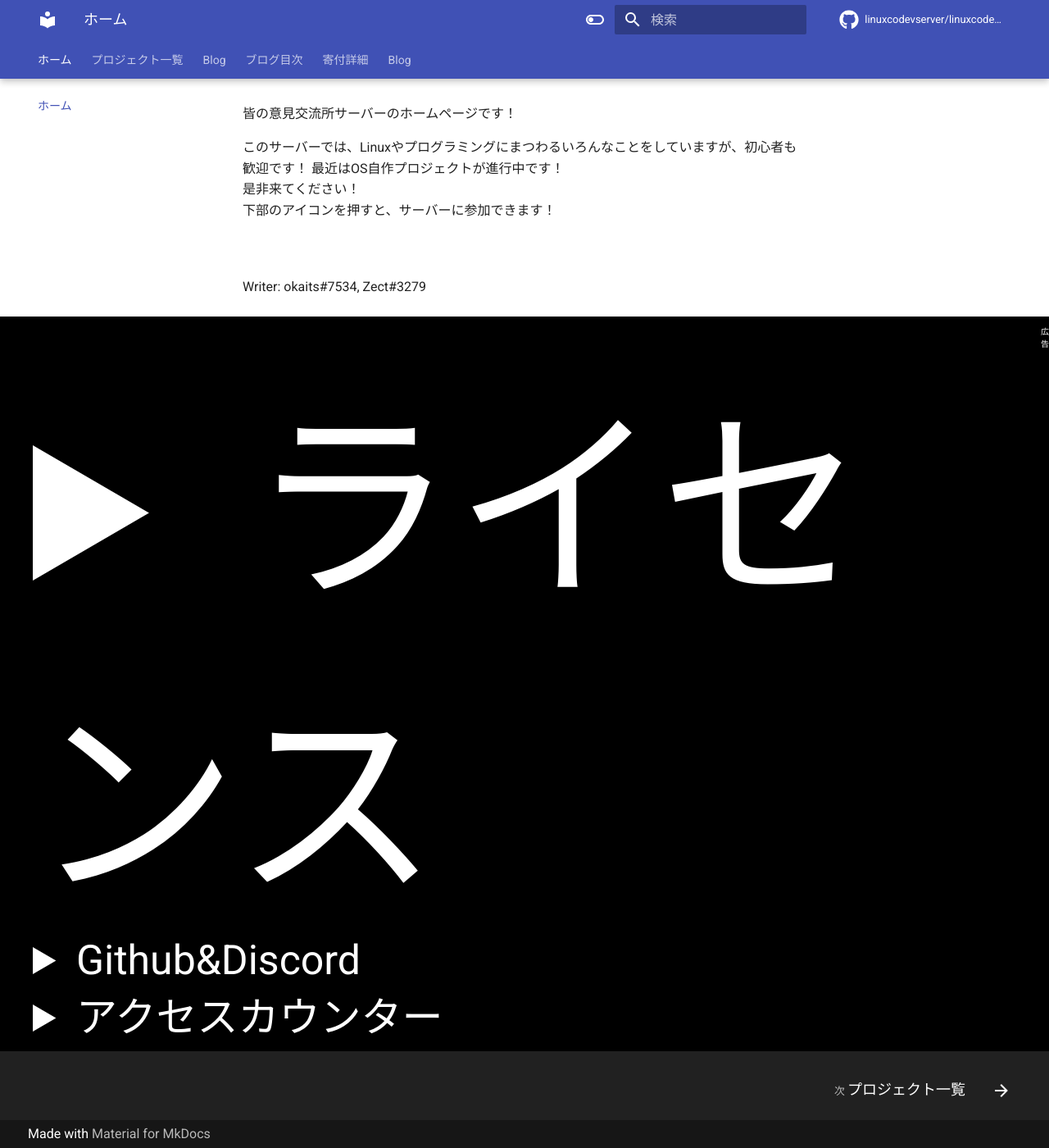
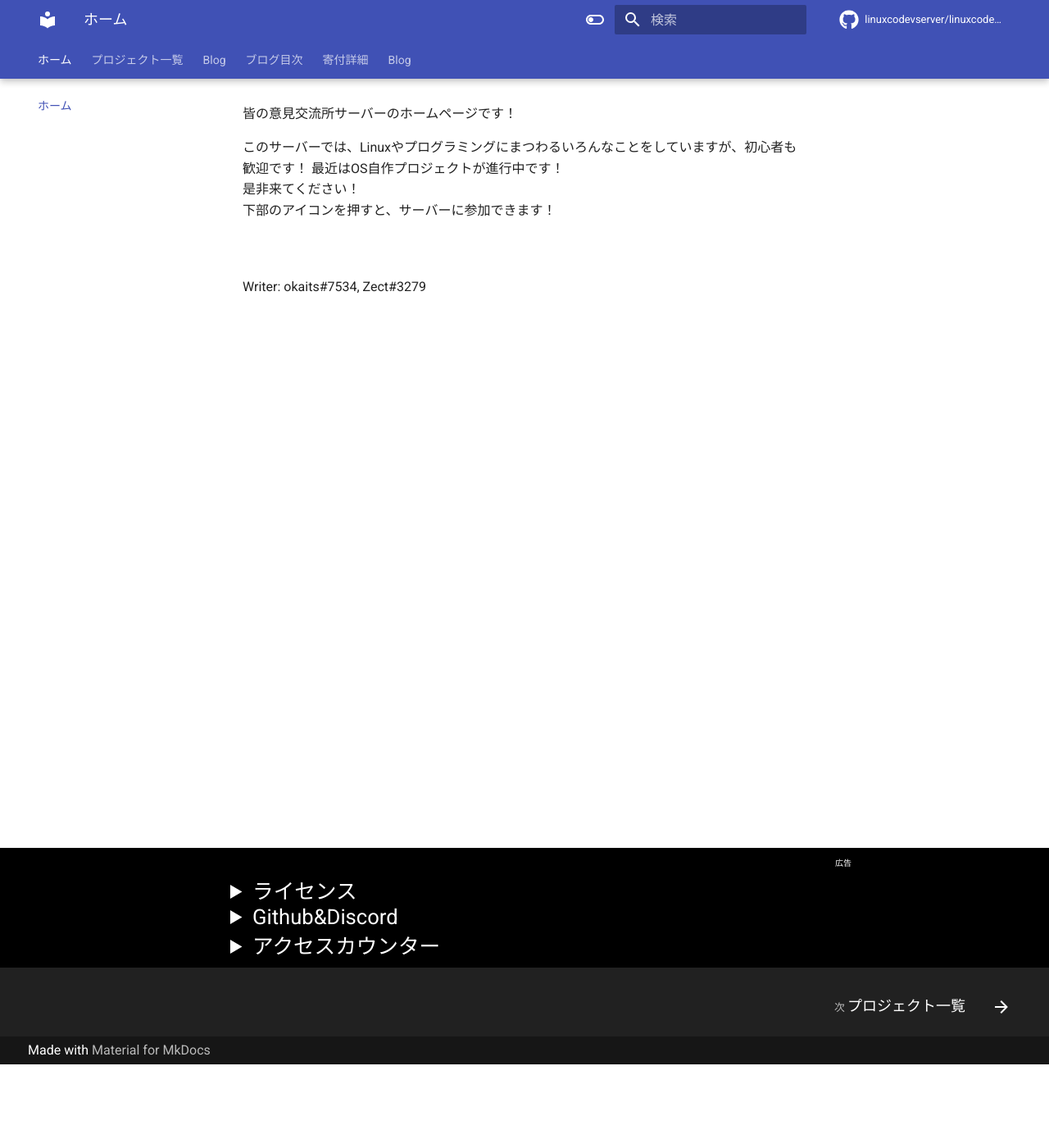
Before and after one commit to linuxcodevserver/linuxcodevserver.github.io, an MkDocs documentation site: the page built from docs/index.md, in a window 1280 px wide and 1400 px high, scrolled down 102 px. Shown: the whole window at 82% size. Built offline with MkDocs 1.6.1 and Material for MkDocs 9.7.7, drawn with Linux system fonts in a browser that asks for light colours; comment, search, counter and statistics services are not loaded.

Commit message:
[update] サイズ調整

```diff
--- a/overrides/partials/footer.html
+++ b/overrides/partials/footer.html
@@ -7,7 +7,7 @@
   -webkit-user-select: none;
   user-select: none;
   cursor: pointer;
-  font-size: 500%
+  font-size: 160%
   }
 </style>
 <div style="background-color: black; color: white;">
@@ -15,13 +15,13 @@
   <li style="text-align: left;" class="footer-li">
   <br>
   <br>
-  <details style="font-size: 500%"><summary class="noselect">ライセンス</summary><a href="http://creativecommons.org/licenses/by-sa/4.0/"><img alt="Creative Commons License" style="border-width:0; margin-left: 0.3cm;" src="https://i.creativecommons.org/l/by-sa/4.0/88x31.png" /></a><br><span style="margin-left: 0.3cm;" onclick="location.href='https://linuxcodevserver.github.io';">皆の意見交流所公式サイト</span><span> by </span><span onclick="location.href='https://discord.com/invite/sUdAE64Zc7';">Zect#3279, okaits#7534(皆の意見交流所)</span><span> is licensed under a </span><span onclick="location.href='http://creativecommons.org/licenses/by-sa/4.0/';">Creative Commons Attribution-ShareAlike 4.0 International License</span>.<span style="margin-right: 30%;"></span><br><br></details>
-  <details>
+  <details style="font-size: 160%"><summary class="noselect">ライセンス</summary><a href="http://creativecommons.org/licenses/by-sa/4.0/"><img alt="Creative Commons License" style="border-width:0; margin-left: 0.3cm;" src="https://i.creativecommons.org/l/by-sa/4.0/88x31.png" /></a><br><span style="margin-left: 0.3cm;" onclick="location.href='https://linuxcodevserver.github.io';">皆の意見交流所公式サイト</span><span> by </span><span onclick="location.href='https://discord.com/invite/sUdAE64Zc7';">Zect#3279, okaits#7534(皆の意見交流所)</span><span> is licensed under a </span><span onclick="location.href='http://creativecommons.org/licenses/by-sa/4.0/';">Creative Commons Attribution-ShareAlike 4.0 International License</span>.<span style="margin-right: 30%;"></span><br><br></details>
+  <details style="font-size: 160%">
     <summary class="noselect">Github&Discord</summary>
     <a href="https://github.com/linuxcodevserver/linuxcodevserver.github.io" style="margin-left: 0.2cm;"><img src="https://linuxcodevserver.github.io/linuxcodevblog/img/github.png" alt="Github" style="width: 2cm;"></a><br>
     <a href="https://discord.com/invite/sUdAE64Zc7" style="margin-left: 0.2cm;"><img src="https://encrypted-tbn0.gstatic.com/images?q=tbn:ANd9GcQ5nfqO4NZWwz5Tg6FYeHMX8O1UUj9bSYNqPw&usqp=CAU" alt="Discord Invite" style="width: 2cm;"></a><br>
   </details>
-  <details>
+  <details style="font-size: 160%">
     <summary class="noselect">アクセスカウンター</summary>
     <div style="margin-left: 0.2cm"><script language="javascript" type="text/javascript" src="//counter1.fc2.com/counter.php?id=89494694"></script><noscript><img style="margin-left: 0.3cm;" src="//counter1.fc2.com/counter_img.php?id=89494694" /></noscript></div><br>
     </details>
```
